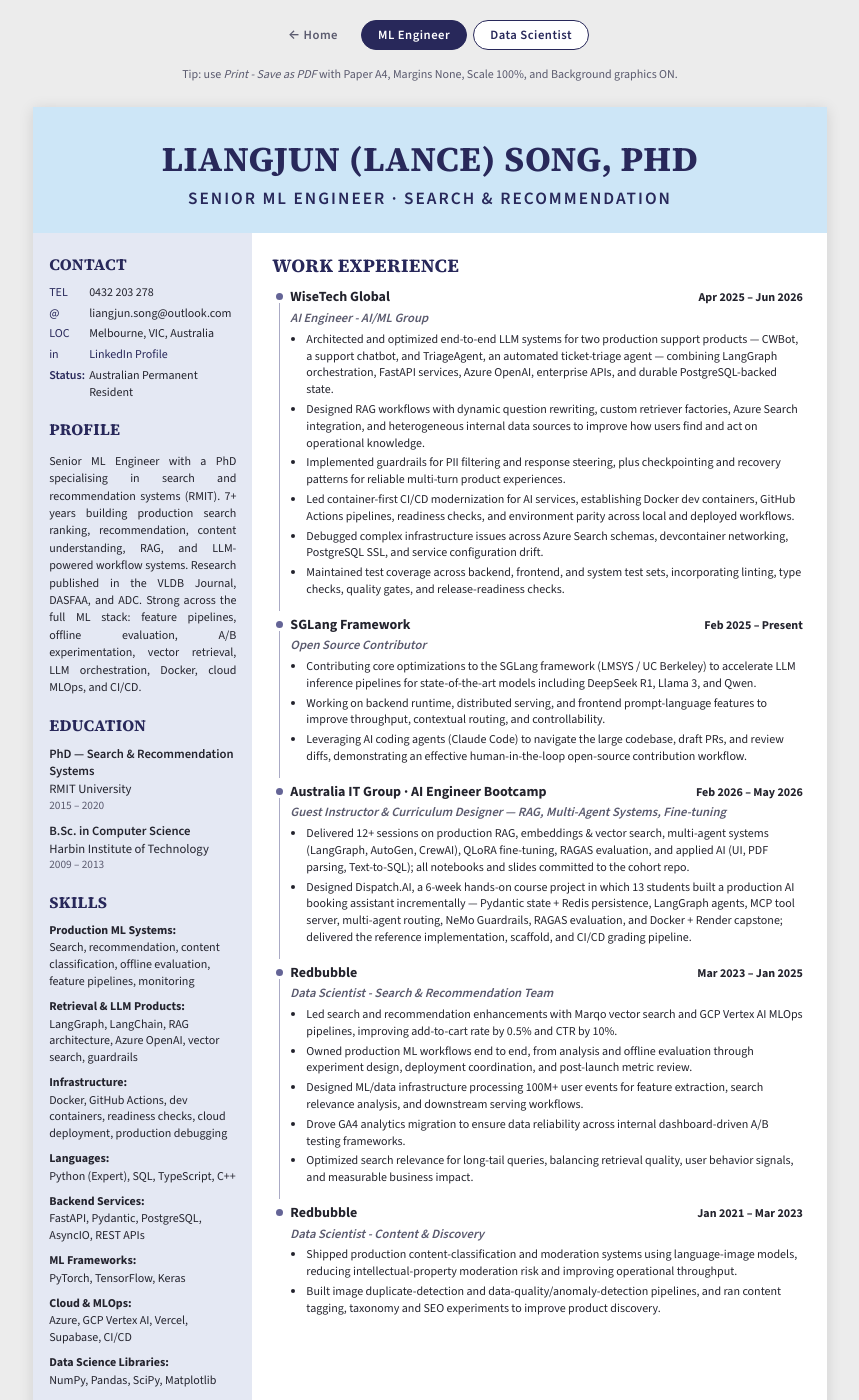
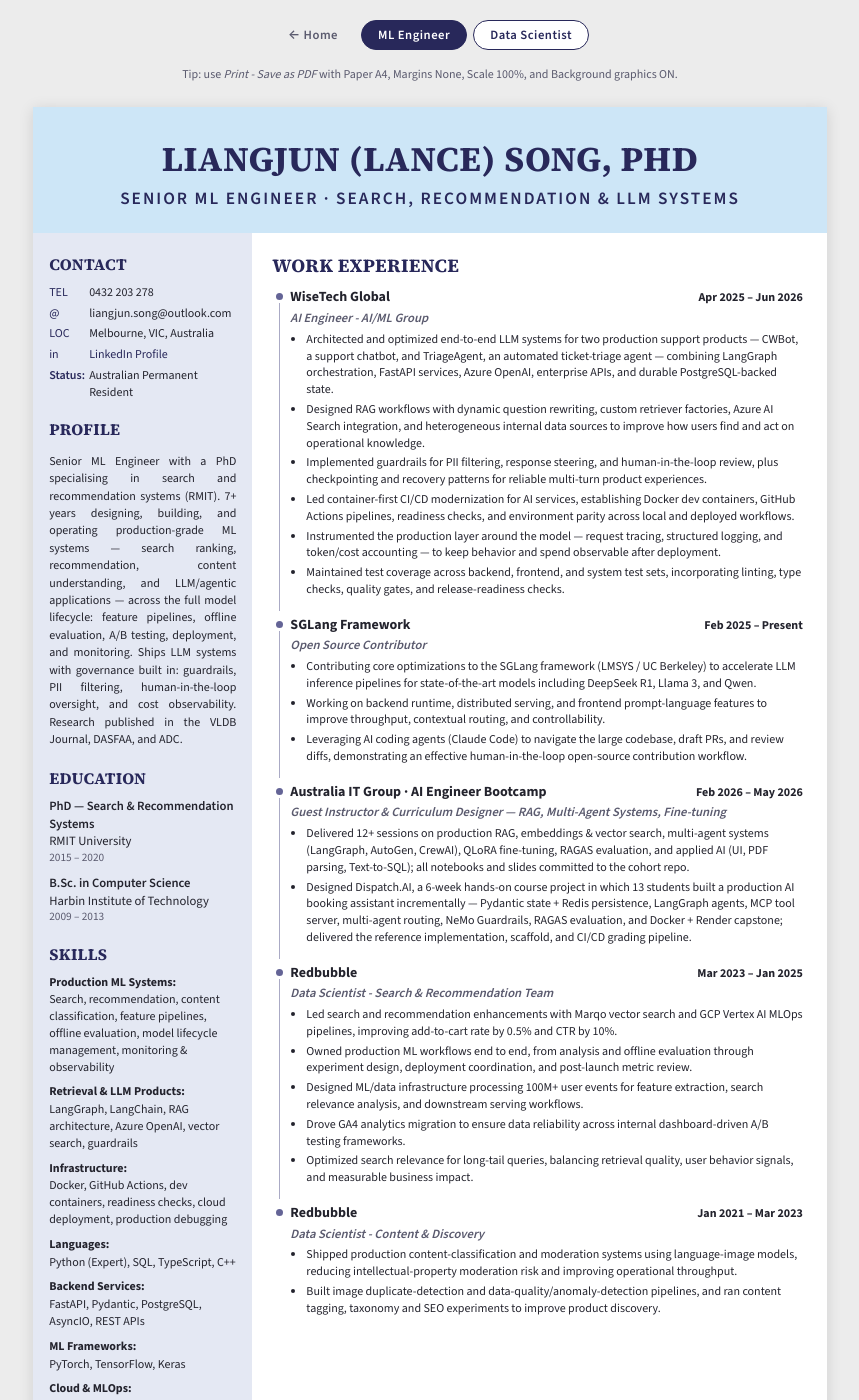
Before and after one commit to lycanlancelot/lycanlancelot.github.io, a Jekyll site: the page cv.html, which Jekyll copies as it is, in a window 1280 px wide and 1400 px high. Shown: the whole window, without its empty margins (210-1069 px from the left). Built offline with Jekyll 4.4.1, drawn with Linux system fonts in a browser that asks for light colours.

Commit message:
fix: sharpen CV wording and align keywords with target JDs
- name what WiseTech products actually are (support chatbot, ticket-triage agent)
- align ML/DS CVs with market JD language (model lifecycle, observability,
  human-in-the-loop, cross-functional stakeholders, EDA)
- grammar/typography pass: Runner-Up, real-time, en-dash date ranges,
  US spelling consistency, Oxford commas

```diff
--- a/cv-fde.html
+++ b/cv-fde.html
@@ -418,7 +418,7 @@
           <div class="tl-role">Lead Engineer — onsite client engagement</div>
           <ul>
             <li>Engaged onsite with a practice that had no single view of its operations — case status, scheduling and billable time lived across spreadsheets, calendars, and email. Ran discovery with clinicians and admin staff to map the real workflow before committing to a build.</li>
-            <li>Scoped and shipped their internal operations system as sole engineer: case flow, Jira-style ticketing, calendar scheduling, client intake imports, and time/finance visibility (Next.js, TypeScript, Supabase).</li>
+            <li>Scoped the smallest useful release first — case flow and Jira-style ticketing — then grew it into the practice's full internal operations system as sole engineer: calendar scheduling, client intake imports, and time/finance visibility (Next.js, TypeScript, Supabase).</li>
             <li>Solved their hardest scheduling problem by clustering clients geospatially on driving distance via the Google Routes API, turning ad hoc visit planning into route-aware scheduling; iterated on it in place as the team used it.</li>
           </ul>
         </div>
--- a/cv.html
+++ b/cv.html
@@ -361,7 +361,7 @@
 <section class="page">
   <header class="header">
     <h1>LIANGJUN (LANCE) SONG, PHD</h1>
-    <div class="subtitle">SENIOR ML ENGINEER · SEARCH &amp; RECOMMENDATION</div>
+    <div class="subtitle">SENIOR ML ENGINEER · SEARCH, RECOMMENDATION &amp; LLM SYSTEMS</div>
   </header>
 
   <div class="body">
@@ -377,7 +377,7 @@
 
       <div class="section-block">
         <h2 class="section">PROFILE</h2>
-        <p class="profile">Senior ML Engineer with a PhD specialising in search and recommendation systems (RMIT). 7+ years building production search ranking, recommendation, content understanding, RAG, and LLM-powered workflow systems. Research published in the VLDB Journal, DASFAA, and ADC. Strong across the full ML stack: feature pipelines, offline evaluation, A/B experimentation, vector retrieval, LLM orchestration, Docker, cloud MLOps, and CI/CD.</p>
+        <p class="profile">Senior ML Engineer with a PhD specialising in search and recommendation systems (RMIT). 7+ years designing, building, and operating production-grade ML systems — search ranking, recommendation, content understanding, and LLM/agentic applications — across the full model lifecycle: feature pipelines, offline evaluation, A/B testing, deployment, and monitoring. Ships LLM systems with governance built in: guardrails, PII filtering, human-in-the-loop oversight, and cost observability. Research published in the VLDB Journal, DASFAA, and ADC.</p>
       </div>
 
       <div class="section-block">
@@ -396,7 +396,7 @@
 
       <div class="section-block">
         <h2 class="section">SKILLS</h2>
-        <div class="skill-group"><span class="label">Production ML Systems:</span>Search, recommendation, content classification, offline evaluation, feature pipelines, monitoring</div>
+        <div class="skill-group"><span class="label">Production ML Systems:</span>Search, recommendation, content classification, feature pipelines, offline evaluation, model lifecycle management, monitoring &amp; observability</div>
         <div class="skill-group"><span class="label">Retrieval &amp; LLM Products:</span>LangGraph, LangChain, RAG architecture, Azure OpenAI, vector search, guardrails</div>
         <div class="skill-group"><span class="label">Infrastructure:</span>Docker, GitHub Actions, dev containers, readiness checks, cloud deployment, production debugging</div>
         <div class="skill-group"><span class="label">Languages:</span>Python (Expert), SQL, TypeScript, C++</div>
@@ -418,10 +418,10 @@
           <div class="tl-role">AI Engineer - AI/ML Group</div>
           <ul>
             <li>Architected and optimized end-to-end LLM systems for two production support products — CWBot, a support chatbot, and TriageAgent, an automated ticket-triage agent — combining LangGraph orchestration, FastAPI services, Azure OpenAI, enterprise APIs, and durable PostgreSQL-backed state.</li>
-            <li>Designed RAG workflows with dynamic question rewriting, custom retriever factories, Azure Search integration, and heterogeneous internal data sources to improve how users find and act on operational knowledge.</li>
-            <li>Implemented guardrails for PII filtering and response steering, plus checkpointing and recovery patterns for reliable multi-turn product experiences.</li>
+            <li>Designed RAG workflows with dynamic question rewriting, custom retriever factories, Azure AI Search integration, and heterogeneous internal data sources to improve how users find and act on operational knowledge.</li>
+            <li>Implemented guardrails for PII filtering, response steering, and human-in-the-loop review, plus checkpointing and recovery patterns for reliable multi-turn product experiences.</li>
             <li>Led container-first CI/CD modernization for AI services, establishing Docker dev containers, GitHub Actions pipelines, readiness checks, and environment parity across local and deployed workflows.</li>
-            <li>Debugged complex infrastructure issues across Azure Search schemas, devcontainer networking, PostgreSQL SSL, and service configuration drift.</li>
+            <li>Instrumented the production layer around the model — request tracing, structured logging, and token/cost accounting — to keep behavior and spend observable after deployment.</li>
             <li>Maintained test coverage across backend, frontend, and system test sets, incorporating linting, type checks, quality gates, and release-readiness checks.</li>
           </ul>
         </div>
```
Also changed, not shown: cv-ds.html (+4 -4 lines).
